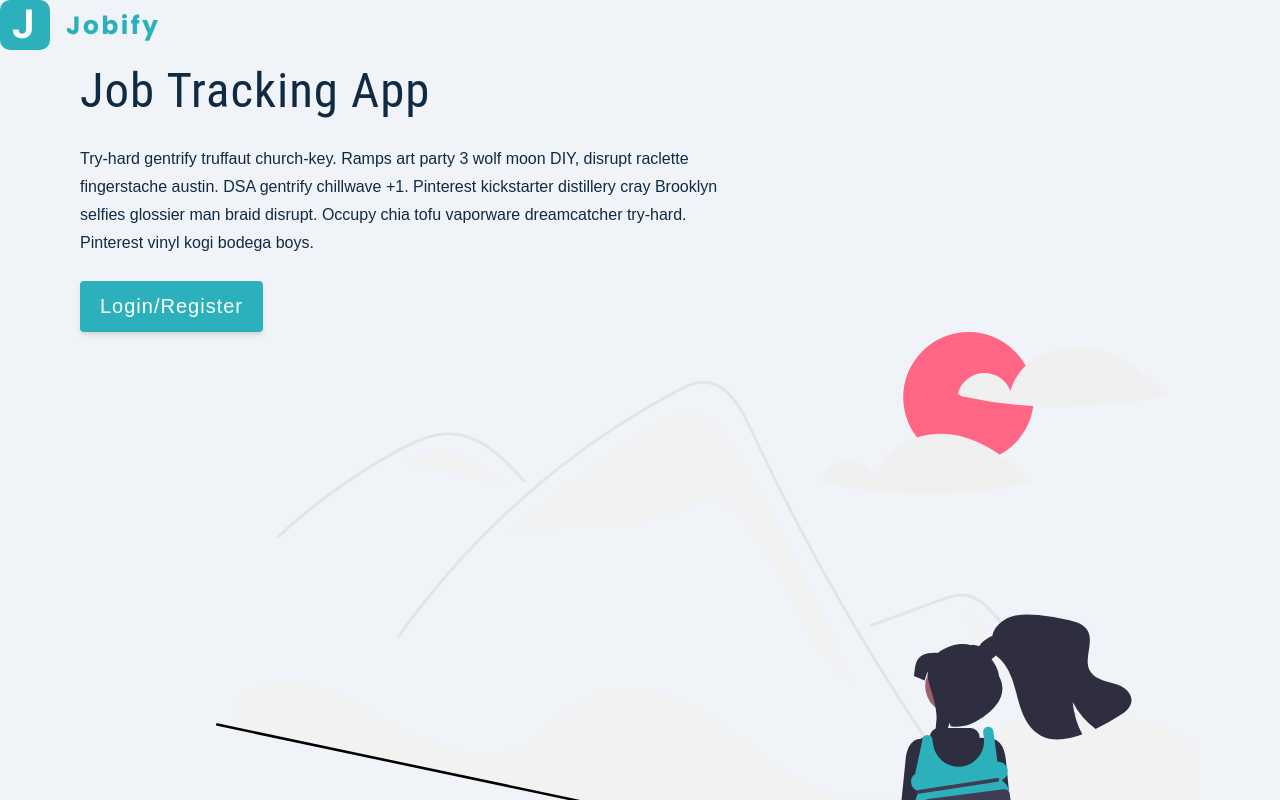
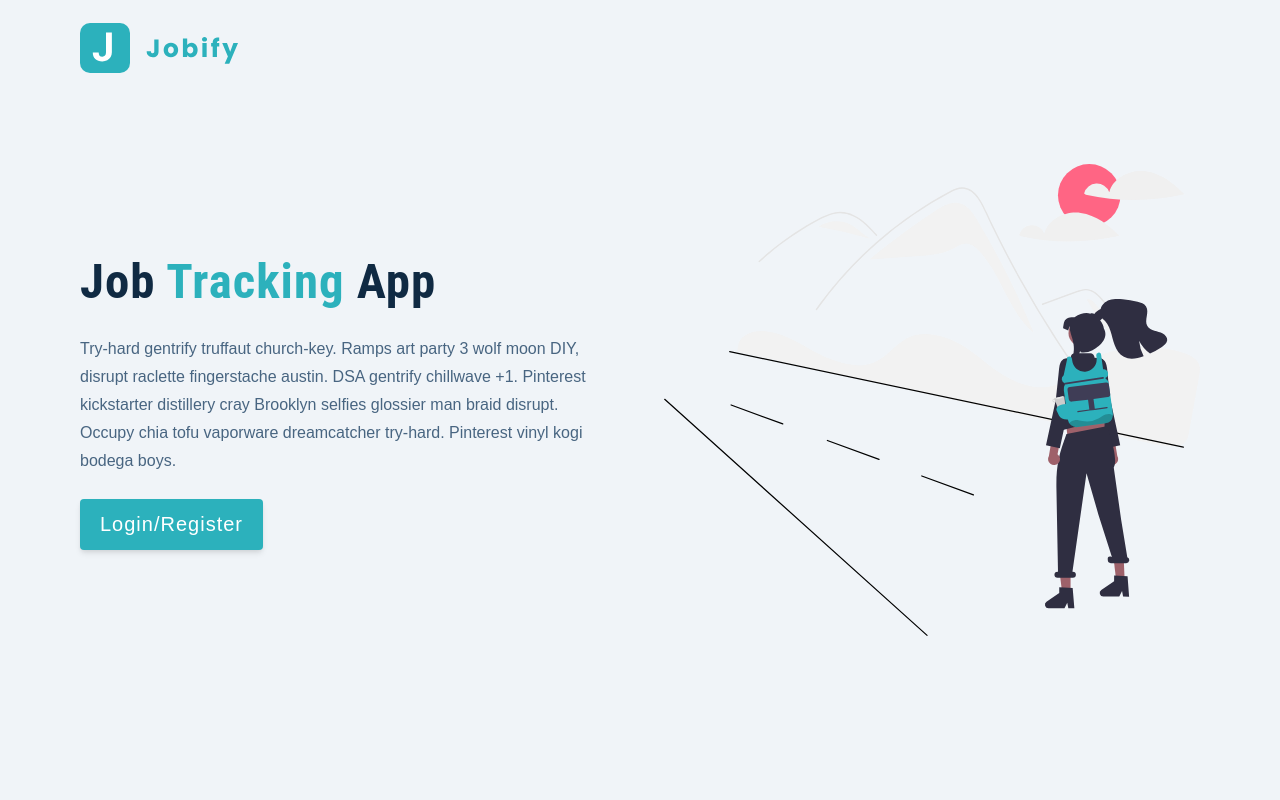
Before and after one commit to edriso/jobify, a React (Vite) app in the folder client/: page / in a window 1280 px wide. Shown: the top 800 px of the page. Built offline with nearby package versions, Linux system fonts and the light colour scheme.

Commit message:
add styledWrapper

```diff
--- a/client/src/pages/Landing.jsx
+++ b/client/src/pages/Landing.jsx
@@ -1,9 +1,10 @@
 import logo from '../assets/images/logo.svg';
 import main from '../assets/images/main.svg';
+import Wrapper from '../assets/styledWrappers/LandingPage';
 
 function Landing() {
   return (
-    <main>
+    <Wrapper>
       <nav>
         <img src={logo} alt="jobify" className="logo" />
       </nav>
@@ -24,7 +25,8 @@ function Landing() {
 
         <img src={main} alt="job hunt" className="img main-img" />
       </div>
-    </main>
+    </Wrapper>
   );
 }
+
 export default Landing;
```
